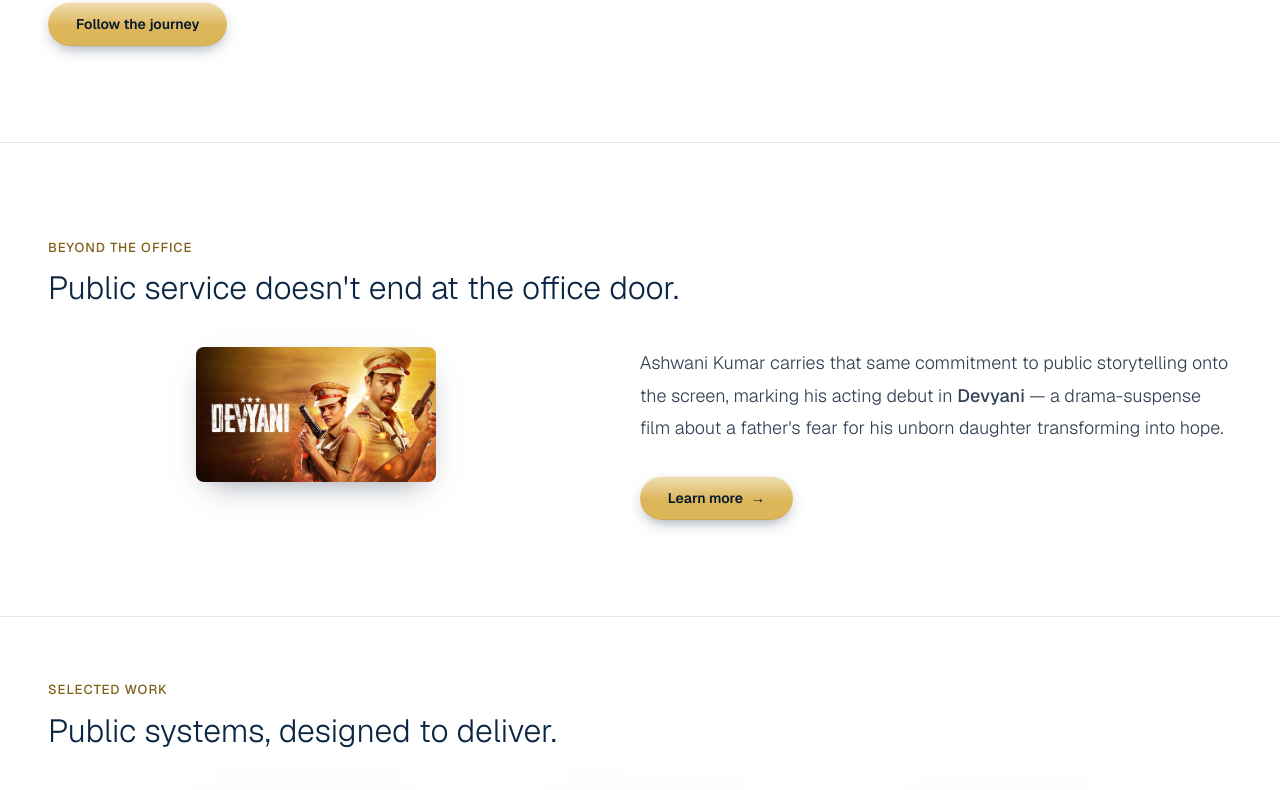
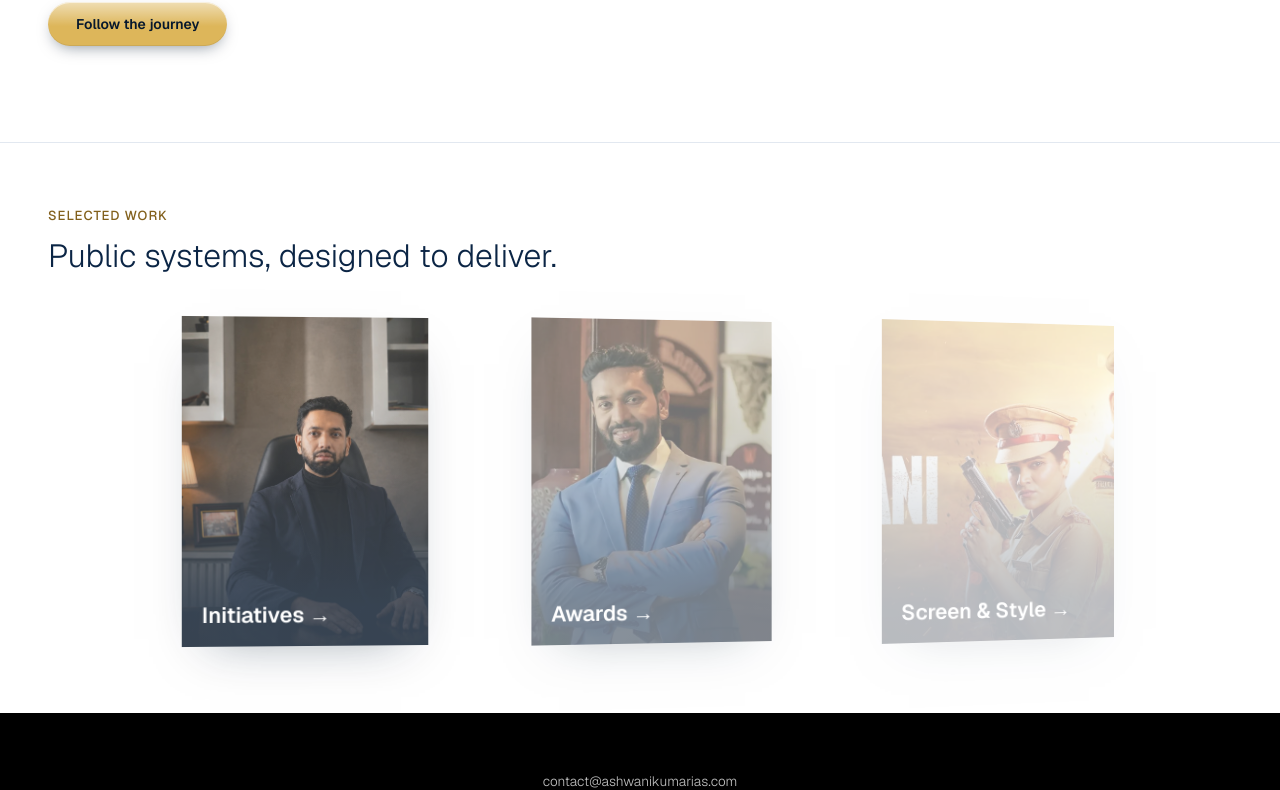
Before and after one commit to Ishaan18singh/ashwani-kumar-website, a Next.js app: page / in a window 1280 px wide. Shown: the part 1488-2278 px from the top of the page. Built offline with nearby package versions, Linux system fonts and the light colour scheme; a web font is replaced by a local one.

Commit message:
Remove Beyond the Office (Devyani) section from homepage

```diff
--- a/app/(site)/page.js
+++ b/app/(site)/page.js
@@ -206,38 +206,6 @@ export default function HomePage() {
         </div>
       </section>
 
-      <section className="home-section-devyani border-t border-slate-200 py-24 dark:border-slate-800">
-        <div className="shell">
-          <div className="reveal">
-            <p className="eyebrow">Beyond the Office</p>
-            <h2 className="section-title">Public service doesn&apos;t end at the office door.</h2>
-          </div>
-          <div className="mt-10 grid items-start gap-14 lg:grid-cols-[.95fr_1.05fr]">
-            {/* eslint-disable-next-line @next/next/no-img-element */}
-            <img
-              src="/images/devyani-poster.jpg"
-              alt="Devyani movie poster"
-              className="devyani-poster-thumb reveal"
-              loading="lazy"
-            />
-            <div className="reveal stack-center">
-              <p className="body-copy text-slate-600 dark:text-slate-300">
-                Ashwani Kumar carries that same commitment to public storytelling onto the screen, marking his acting
-                debut in <strong>Devyani</strong> — a drama-suspense film about a father&apos;s fear for his unborn
-                daughter transforming into hope.
-              </p>
-              <Link
-                className="button-primary mt-8 inline-flex w-fit"
-                href="/acting-modeling/devyani"
-                prefetch={false}
-              >
-                Learn more <span aria-hidden="true">→</span>
-              </Link>
-            </div>
-          </div>
-        </div>
-      </section>
-
       <section className="home-section-work border-t border-slate-200 bg-ivory py-16 dark:border-slate-700 dark:bg-slate-900">
         <div className="shell">
           <p className="eyebrow">{t('home.selectedWorkEyebrow')}</p>
--- a/app/globals.css
+++ b/app/globals.css
@@ -1746,8 +1746,7 @@ html.dark .film-detail-share-linkrow {
 }
 
 /* Homepage section order: on mobile, Introduction (Service through
-   systems) stays right after the hero, and Leadership Lens sits just
-   above Beyond the Office, matching the desktop DOM order. */
+   systems) stays right after the hero, matching the desktop DOM order. */
 .home-sections {
   display: flex;
   flex-direction: column;
@@ -1762,11 +1761,8 @@ html.dark .film-detail-share-linkrow {
   .home-section-leadership {
     order: 3;
   }
-  .home-section-devyani {
+  .home-section-work {
     order: 4;
-  }
-  .home-section-work {
-    order: 5;
   }
 }
 
```
